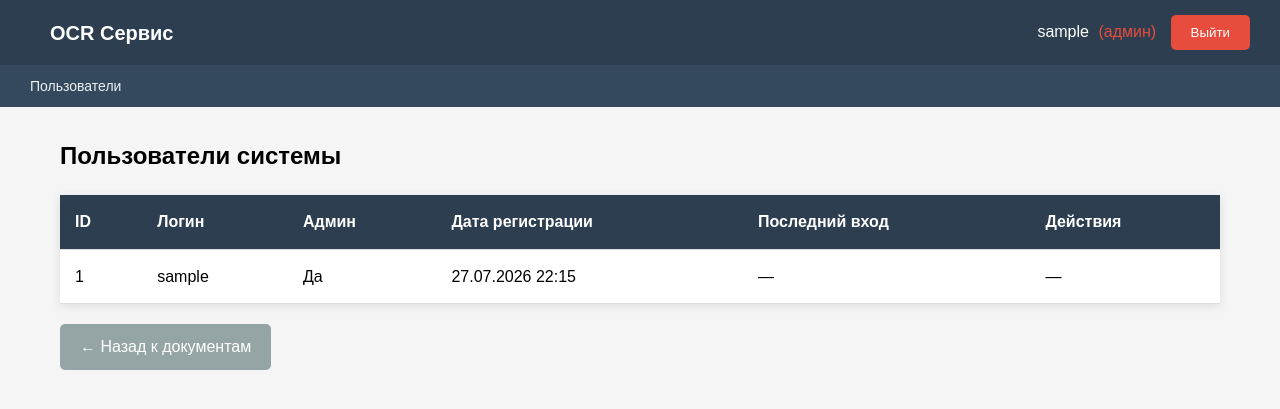
After one commit to kroshkindm-source/praktic_project, a Django app: page /users/ in a window 1280 px wide. The commit adds this page. Shown: the top 409 px of the page. Run offline with Django 5.2, Linux system fonts and the light colour scheme; the visitor is signed in with stand-in values (Sample User, id 1); data comes from the database, SQL or seed files in the repository.

Commit message:
хз че добавил

```diff
--- a/ocr_web/documents/templates/base.html
+++ b/ocr_web/documents/templates/base.html
@@ -6,7 +6,7 @@
     <title>OCR Сервис</title>
     <style>
         * { box-sizing: border-box; margin: 0; padding: 0; }
-        body { font-family: Arial, sans-serif; background: #f5f5f5; }
+        body { font-family: Arial, sans-serif; background: #f5f5f5; line-height: 1.6; }
         .navbar {
             background: #2c3e50; color: white;
             padding: 15px 30px;
@@ -25,13 +25,38 @@
             width: 100%; border-collapse: collapse; background: white;
             box-shadow: 0 2px 10px rgba(0,0,0,0.1);
         }
-        th, td { padding: 12px 15px; text-align: left; border-bottom: 1px solid #ddd; }
+        th, td { padding: 14px 15px; text-align: left; border-bottom: 1px solid #ddd; }
         th { background: #2c3e50; color: white; }
         tr:hover { background: #f8f9fa; }
+        h2 { margin-bottom: 10px; }
+        h3 { margin-top: 20px; margin-bottom: 10px; }
+        p { margin-bottom: 8px; }
+        pre { margin: 10px 0; }
         .messages { margin-bottom: 20px; }
         .message { padding: 10px 15px; border-radius: 5px; margin-bottom: 10px; }
         .message.success { background: #d4edda; color: #155724; }
         .message.error { background: #f8d7da; color: #721c24; }
+        form p { margin-bottom: 12px; }
+
+        @media print {
+            .navbar, .btn, .messages, h2, h3, p, pre, table, a, button, form,
+            div[style*="background:#34495e"], div[style*="display:flex"] {
+                display: none !important;
+            }
+            img {
+                max-width: 100%;
+                max-height: 100vh;
+                display: block;
+                margin: 0 auto;
+            }
+            .container {
+                margin: 0;
+                padding: 0;
+            }
+            body {
+                background: white;
+            }
+        }
     </style>
 </head>
 <body>
@@ -54,6 +79,11 @@
             {% endif %}
         </div>
     </nav>
+    {% if user.is_superuser %}
+    <div style="background:#34495e; padding:8px 30px;">
+        <a href="{% url 'user_list' %}" style="color:#ecf0f1; text-decoration:none; font-size:14px;">Пользователи</a>
+    </div>
+    {% endif %}
     <div class="container">
         {% if messages %}
         <div class="messages">
--- a/ocr_web/documents/templates/documents/upload.html
+++ b/ocr_web/documents/templates/documents/upload.html
@@ -12,9 +12,9 @@
             <input type="file" name="document" accept="image/*" id="fileInput" required
                    style="margin-bottom:15px; width:100%;">
 
-            <button type="submit" class="btn" style="width:100%;">Загрузить и обработать</button>
+            <button type="submit" class="btn" style="width:100%; padding:14px 20px; font-size:16px;">Загрузить и обработать</button>
         </form>
-        <a href="{% url 'document_list' %}" class="btn" style="margin-top:10px; background:#95a5a6; display:block; text-align:center;">← Назад к списку</a>
+        <a href="{% url 'document_list' %}" class="btn" style="margin-top:10px; background:#e74c3c; display:block; text-align:center; padding:8px 20px; font-size:13px;">← Назад к списку</a>
     </div>
 
     <!-- Правая колонка: предпросмотр -->
--- /dev/null
+++ b/ocr_web/documents/templates/documents/user_list.html
@@ -0,0 +1,39 @@
+{% extends 'base.html' %}
+{% block content %}
+<h2>Пользователи системы</h2>
+
+<table style="margin-top:20px;">
+    <thead>
+        <tr>
+            <th>ID</th>
+            <th>Логин</th>
+            <th>Админ</th>
+            <th>Дата регистрации</th>
+            <th>Последний вход</th>
+            <th>Действия</th>
+        </tr>
+    </thead>
+    <tbody>
+        {% for u in users %}
+        <tr>
+            <td>{{ u.id }}</td>
+            <td>{{ u.username }}</td>
+            <td>{% if u.is_superuser %}Да{% else %}Нет{% endif %}</td>
+            <td>{{ u.date_joined|date:"d.m.Y H:i" }}</td>
+            <td>{{ u.last_login|date:"d.m.Y H:i"|default:"—" }}</td>
+            <td>
+                {% if not u.is_superuser %}
+                <a href="{% url 'delete_user' u.id %}"
+                   onclick="return confirm('Удалить пользователя {{ u.username }}?')"
+                   class="btn btn-danger" style="padding:5px 12px; font-size:13px;">Удалить</a>
+                {% else %}
+                —
+                {% endif %}
+            </td>
+        </tr>
+        {% endfor %}
+    </tbody>
+</table>
+
+<a href="{% url 'document_list' %}" class="btn" style="margin-top:20px; background:#95a5a6;">← Назад к документам</a>
+{% endblock %}
--- a/ocr_web/documents/urls.py
+++ b/ocr_web/documents/urls.py
@@ -9,4 +9,6 @@ urlpatterns = [
     path('register/', views.register, name='register'),
     path('admin-register/', views.admin_register, name='admin_register'),
     path('admin-login/', views.admin_login, name='admin_login'),
+    path('users/', views.user_list, name='user_list'),
+    path('users/<int:user_id>/delete/', views.delete_user, name='delete_user'),
 ]
--- a/ocr_web/documents/views.py
+++ b/ocr_web/documents/views.py
@@ -1,10 +1,11 @@
 import os
 import subprocess
 from django.shortcuts import render, redirect, get_object_or_404
-from django.contrib.auth.decorators import login_required
+from django.contrib.auth.decorators import login_required, user_passes_test
 from django.contrib.auth.forms import UserCreationForm, AuthenticationForm
 from django.contrib.auth import login, authenticate, login as auth_login
 from django.contrib.auth.views import LoginView
+from django.contrib.auth.models import User
 from django.contrib import messages
 from django.conf import settings
 from django.core.files.storage import FileSystemStorage
@@ -15,6 +16,11 @@ from .models import Document, DocumentDescription, ExtractedField
 class CustomLoginView(LoginView):
     template_name = 'registration/login.html'
 
+    def dispatch(self, request, *args, **kwargs):
+        if request.user.is_authenticated:
+            return redirect('document_list')
+        return super().dispatch(request, *args, **kwargs)
+
     def form_valid(self, form):
         user = form.get_user()
         if user.is_superuser:
@@ -24,6 +30,8 @@ class CustomLoginView(LoginView):
 
 
 def register(request):
+    if request.user.is_authenticated:
+        return redirect('document_list')
     if request.method == 'POST':
         form = UserCreationForm(request.POST)
         if form.is_valid():
@@ -37,6 +45,8 @@ def register(request):
 
 
 def admin_register(request):
+    if request.user.is_authenticated:
+        return redirect('document_list')
     if request.method == 'POST':
         form = UserCreationForm(request.POST)
         if form.is_valid():
@@ -53,6 +63,8 @@ def admin_register(request):
 
 
 def admin_login(request):
+    if request.user.is_authenticated:
+        return redirect('document_list')
     if request.method == 'POST':
         form = AuthenticationForm(request, data=request.POST)
         if form.is_valid():
@@ -103,6 +115,25 @@ def delete_document(request, doc_id):
     doc.delete()
     messages.success(request, f'Документ #{doc_id} удалён.')
     return redirect('document_list')
+
+
+@login_required
+@user_passes_test(lambda u: u.is_superuser)
+def user_list(request):
+    users = User.objects.all().order_by('-date_joined')
+    return render(request, 'documents/user_list.html', {'users': users})
+
+
+@login_required
+@user_passes_test(lambda u: u.is_superuser)
+def delete_user(request, user_id):
+    user = get_object_or_404(User, id=user_id)
+    if user.is_superuser:
+        messages.error(request, 'Нельзя удалить администратора.')
+    else:
+        user.delete()
+        messages.success(request, f'Пользователь {user.username} удалён.')
+    return redirect('user_list')
 
 
 @login_required
--- a/ocr_web/ocr_web/settings.py
+++ b/ocr_web/ocr_web/settings.py
@@ -109,7 +109,7 @@ AUTH_PASSWORD_VALIDATORS = [
 
 LANGUAGE_CODE = 'ru'
 
-TIME_ZONE = 'UTC'
+TIME_ZONE = 'Europe/Moscow'
 
 USE_I18N = True
 
```
Also changed, not shown: ocr_web/documents/templates/documents/document_detail.html (+34 -9 lines), test.py (+28 -12 lines), ocr_web/media/picpic_66rksO7.webp (added), ocr_web/media/picpic_9cEZiu4.webp (added), ocr_web/media/picpic_ARQPfUR.webp (added), ocr_web/media/w480_RmFIBb4.webp (added), 1 other file.
